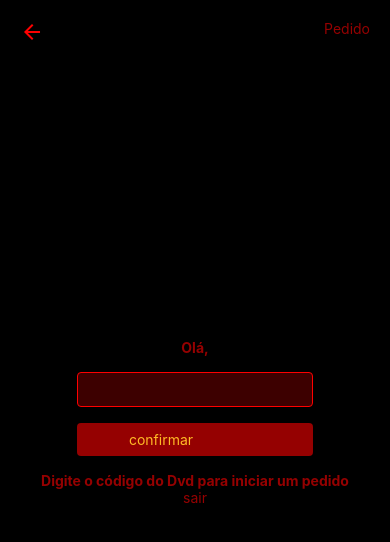
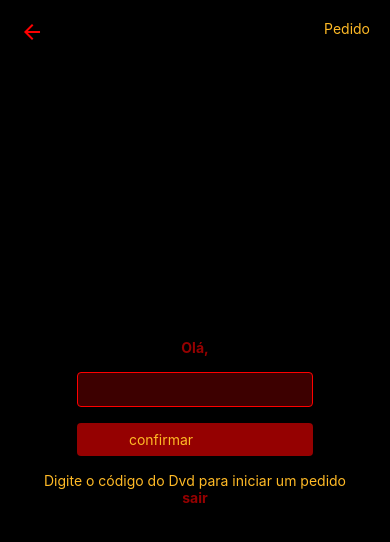
Before and after one commit to MTGava/fiap-comanda, a React Native app: screen /Order in a window 390 px wide. Shown: the top 542 px of the page. Built offline with nearby package versions, Linux system fonts and the light colour scheme; no server answers.

Commit message:
feat: ajustando detalhes

```diff
--- a/App.js
+++ b/App.js
@@ -12,9 +12,9 @@ export default function App() {
     <NavigationContainer>
       <AuthProvider>
       <Stack.Navigator screenOptions={{headerShown:false}}>
+        <Stack.Screen name="Dvds" component={Dvds} />
         <Stack.Screen name="Login" component={Login} />
         <Stack.Screen name="Order" component={Order} />
-        <Stack.Screen name="Dvds" component={Dvds} />
       </Stack.Navigator>
       </AuthProvider>
     </NavigationContainer>
--- a/components/card.js
+++ b/components/card.js
@@ -9,7 +9,7 @@ export default function CardDvd({ dvd }) {
                 <Image style={styles.thumb} source={{ uri: dvd.imagePath }} />
 
                 <View style={styles.dvdData}>
-                    <Text>{dvd.nome}</Text>
+                    <Text  style={styles.text2}>{dvd.nome}</Text>
                     <Text style={styles.price}>R$ {dvd.preco.toFixed(2)}</Text>
                 </View>
 
@@ -31,9 +31,12 @@ export default function CardDvd({ dvd }) {
 
 
 const styles = StyleSheet.create({
-
+  text2: {
+    color: '#2D2D2D',
+    fontWeight: 'light'
+  },
     box: {
-        borderColor: '#121A2C',
+        borderColor: '#FFFFFF',
         borderWidth: 1,
         borderRadius: 4,
         padding: 8,
@@ -51,7 +54,8 @@ const styles = StyleSheet.create({
         borderTopWidth: 1,
       },
       cardDvd: {
-        borderColor: '#121A2C55',
+        backgroundColor: '#FFBA26',
+        borderColor: '#2D2D2D',
         borderWidth: 1,
         borderRadius: 4,
         padding: 8,
@@ -71,7 +75,7 @@ const styles = StyleSheet.create({
         borderRadius: 4,
       },
       price: {
-        color: '#29A035',
+        color: '#2D2D2D',
         fontSize: 18,
       },
       spinner: {
--- a/screens/Dvds.js
+++ b/screens/Dvds.js
@@ -7,7 +7,7 @@ import Button from '../components/button.js';
 import axios from 'axios';
 import { useEffect, useState } from 'react';
 
-export default function Dvds() {
+export default function Dvds({navigation}) {
     const [dvds, setDvds] = useState([])
 
     useEffect(() => {
@@ -18,27 +18,27 @@ export default function Dvds() {
     return (
         <View style={styles.containerBetween}>
             <View style={styles.header}>
-                <MaterialIcons name="arrow-back" size={24} color="black" />
+                <MaterialIcons onPress={() => navigation.navigate("Order")} name="arrow-back" size={24} color="red" />
 
                 <View style={styles.box}>
-                    <Text>comanda</Text>
-                    <Text style={styles.title}>2457</Text>
+                    <Text style={styles.text2}>comanda</Text>
+                    <Text style={styles.text2}>2457</Text>
                 </View>
             </View>
 
             <View style={styles.dvds}>
                 <Text style={styles.subtitle}>dvd</Text>
                 <View style={styles.dvdData}>
-                    <Text>Saldo da comanda</Text>
-                    <Text>R$ 0,00</Text>
+                    <Text style={styles.text2}>Saldo da comanda</Text>
+                    <Text style={styles.text2}>R$ 0,00</Text>
                 </View>
                 <View style={styles.dvdData}>
-                    <Text>Total do dvd</Text>
-                    <Text>R$ +20,00</Text>
+                    <Text style={styles.text2}>Total do dvd</Text>
+                    <Text style={styles.text2}>R$ +20,00</Text>
                 </View>
                 <View style={styles.dvdDataTotal}>
-                    <Text>Saldo final</Text>
-                    <Text>R$ 149,00</Text>
+                    <Text style={styles.text2}>Saldo final</Text>
+                    <Text style={styles.text2}>R$ 149,00</Text>
                 </View>
             </View>
 
@@ -66,15 +66,19 @@ const styles = StyleSheet.create({
     justifyContent: 'space-between',
     margin: 20
   },
+  text2: {
+    color: '#FFBA26',
+    fontWeight: 'light'
+  },
   containerBetween: {
     flex: 1,
-    backgroundColor: '#f5f5f5',
+    backgroundColor: '#000000',
     alignItems: 'center',
     justifyContent: 'space-between',
     padding: 20,
   },
-box: {
-    borderColor: '#121A2C',
+  box: {
+    borderColor: '#950101',
     borderWidth: 1,
     borderRadius: 4,
     padding: 8,
@@ -92,7 +96,7 @@ box: {
     borderTopWidth: 1,
   },
   CardDvd: {
-    borderColor: '#121A2C55',
+    borderColor: '#3D0000',
     borderWidth: 1,
     borderRadius: 4,
     padding: 8,
@@ -112,7 +116,7 @@ box: {
     borderRadius: 4,
   },
   price: {
-    color: '#29A035',
+    color: '#FFBA26',
     fontSize: 18,
   },
   spinner: {
--- a/screens/Login.js
+++ b/screens/Login.js
@@ -32,7 +32,7 @@ export default function Login({navigation}) {
         Entrar
         </Button>
 
-        <Text style={styles.text}>{erro}</Text>
+        <Text style={styles.text2}>{erro}</Text>
 
       <TouchableOpacity>
         <Text style={styles.text}>criar conta</Text>
@@ -58,6 +58,10 @@ const styles = StyleSheet.create({
     color: '#950101',
     fontWeight: 'bold'
   },
+  text2: {
+    color: '#FFBA26',
+    fontWeight: 'light'
+  },
   input: {
     backgroundColor: '#3D0000',
     borderColor: 'red',
--- a/screens/Order.js
+++ b/screens/Order.js
@@ -12,16 +12,16 @@ export default function Order({navigation}) {
         <>
 
         <View style={styles.header}>
-            <MaterialIcons name="arrow-back" size={24} color="red" />
-            <Text style={styles.text2}>Pedido</Text>
-        </View>
+                <MaterialIcons onPress={() => navigation.navigate("Login")} name="arrow-back" size={24} color="red" />
+                <Text style={styles.text2}>Pedido</Text>
+            </View>
 
         <View style={styles.container}>
 
 
             <View>
                 <Text style={styles.text}>Olá,</Text>
-                <Text style={styles.text}>{username}</Text>
+                <Text style={styles.text2}>{username}</Text>
             </View>
 
             <View>
@@ -29,12 +29,12 @@ export default function Order({navigation}) {
                 <Button onPress={() => navigation.navigate("Dvds")}>confirmar</Button>
             </View>
 
-            <Text style={styles.text}>
+            <Text style={styles.text2}>
                 Digite o código do Dvd para iniciar um pedido
             </Text>
 
             <TouchableOpacity>
-                <Text style={styles.text2} onPress={() => navigation.navigate("Login")}>sair</Text>
+                <Text style={styles.text} onPress={() => navigation.navigate("Login")}>sair</Text>
             </TouchableOpacity>
 
         </View>
@@ -55,7 +55,7 @@ const styles = StyleSheet.create({
         fontWeight: 'bold'
     },
     text2: {
-        color: '#950101',
+        color: '#FFBA26',
         fontWeight: 'light'
     },
     header:{
```
Also changed, not shown: api.json (+27 -9 lines).
